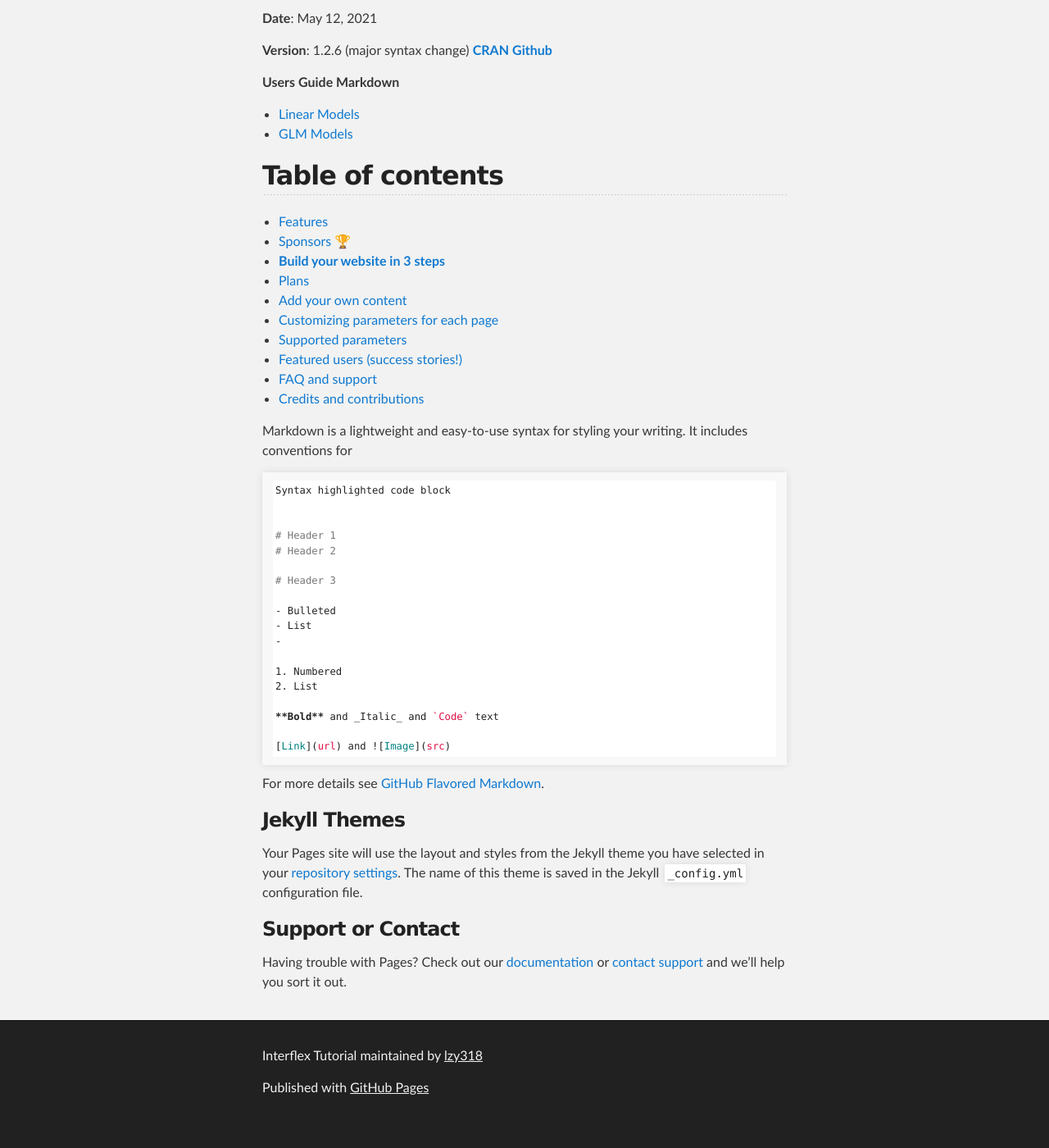
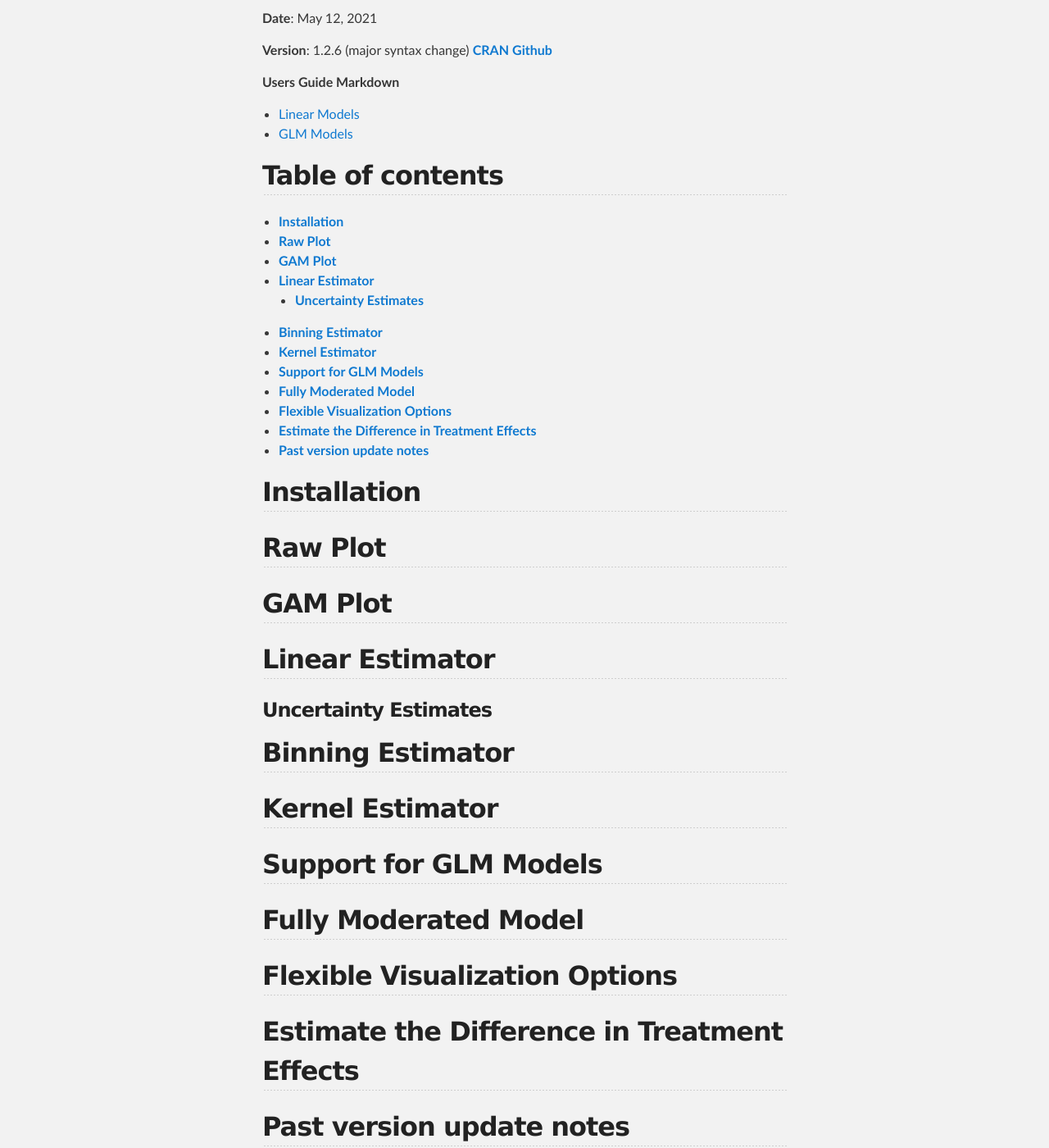
Before and after one commit to lzy318/Interflex-Tutorial, a Jekyll site: the page built from index.md, in a window 1280 px wide and 1400 px high, scrolled down 606 px. Shown: the whole window at 82% size. Built offline with Jekyll 4.4.1, drawn with Linux system fonts in a browser that asks for light colours; our own code applies the rules of GitHub Pages for plain Markdown files; before the commit the page ends 1979 px from its top, so only the background shows below that.

Commit message:
Update index.md

```diff
--- a/index.md
+++ b/index.md
@@ -21,19 +21,44 @@ Please email all comments/questions to zyliu2020@uchicago.edu.
 - [GLM Models](http://yiqingxu.org/software/interaction/RGuide_glm.html)
 
 
-
 ## Table of contents
 
-- [Features](#Header 1)
-- [Sponsors 🏆](#Header 2)
-- [**Build your website in 3 steps**](#Header 3)
-- [Plans](#plans)
-- [Add your own content](#add-your-own-content)
-- [Customizing parameters for each page](#customizing-parameters-for-each-page)
-- [Supported parameters](#supported-parameters)
-- [Featured users (success stories!)](#featured-users-success-stories)
-- [FAQ and support](#faq-and-support)
-- [Credits and contributions](#credits)
+- [**Installation**](##Installation)
+- [**Raw Plot**](##Raw Plot)
+- [**GAM Plot**](##GAM Plot)
+- [**Linear Estimator**](##Linear Estimator)
+  - [**Uncertainty Estimates**](###Uncertainty Estimates)
+- [**Binning Estimator**](##Binning Estimator)
+- [**Kernel Estimator**](##Kernel Estimator)
+- [**Support for GLM Models**](##Support for GLM Models)
+- [**Fully Moderated Model**](##Fully Moderated Model)
+- [**Flexible Visualization Options**](##Flexible Visualization Options)
+- [**Estimate the Difference in Treatment Effects**](##Estimate the Difference in Treatment Effects)
+- [**Past version update notes**](##Past version update notes)
+
+## Installation
+
+## Raw Plot
+
+## GAM Plot
+
+## Linear Estimator
+
+### Uncertainty Estimates
+
+## Binning Estimator
+
+## Kernel Estimator
+
+## Support for GLM Models
+
+## Fully Moderated Model
+
+## Flexible Visualization Options
+
+## Estimate the Difference in Treatment Effects
+
+## Past version update notes
 
 
 Markdown is a lightweight and easy-to-use syntax for styling your writing. It includes conventions for
```
